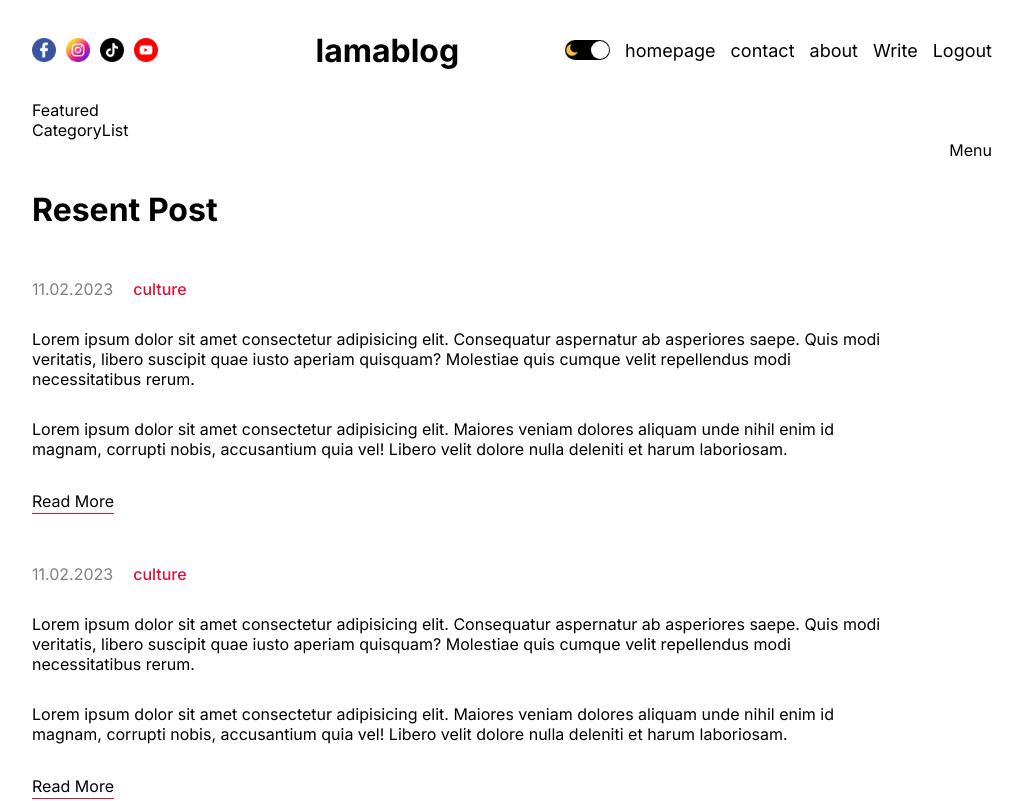
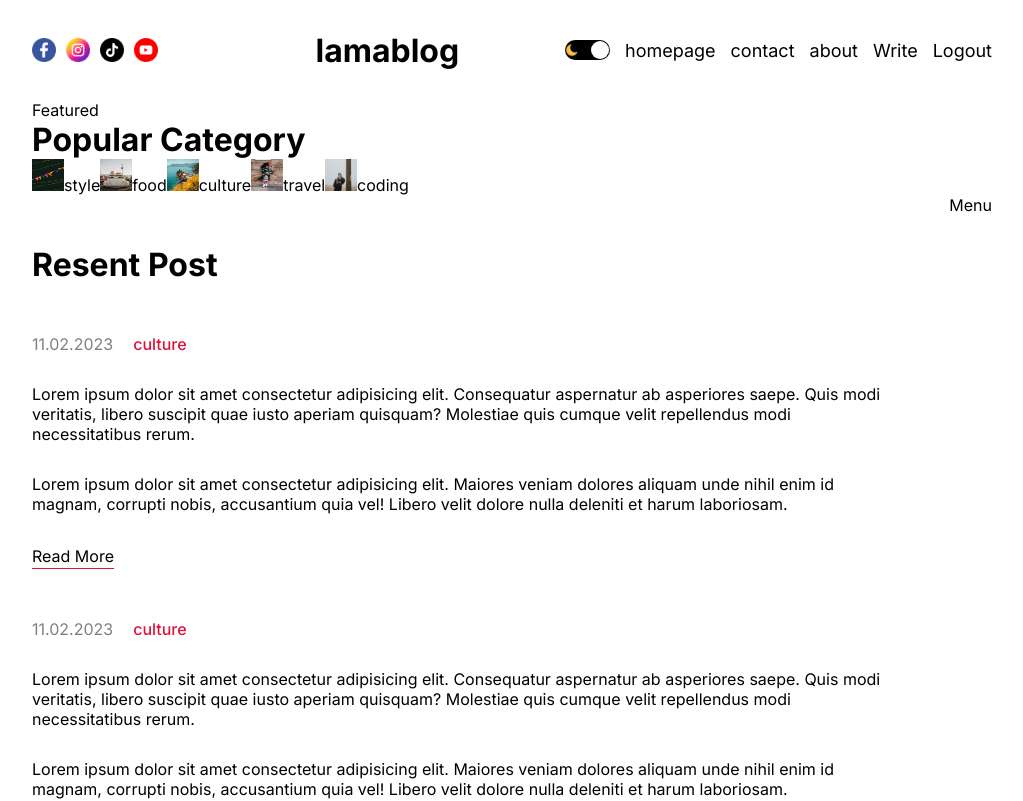
Before and after one commit to mehranehsoleimani66/Blog_app, a Next.js app: page / in a window 1280 px wide. Shown: the top 801 px of the page, without its empty margins (128-1151 px from the left). Built offline with nearby package versions, Linux system fonts and the light colour scheme.

Commit message:
expanded categorylist.jsx

```diff
--- a/src/components/categoryList/CategoryList.jsx
+++ b/src/components/categoryList/CategoryList.jsx
@@ -1,7 +1,81 @@
 import React from "react";
 import styles from "./CategoryList.module.css";
+import Link from "next/link";
+import Image from "next/image";
 const CategoryList = () => {
-  return <div className={styles.container}>CategoryList</div>;
+  return (
+    <div className={styles.container}>
+      <h1 className={styles.title}>Popular Category</h1>
+
+      <div className={styles.categories}>
+        <Link
+          href="/blog?cat=style"
+          className={`${styles.category} ${styles.style}`}
+        >
+          <Image
+            src="/style.png"
+            alt=""
+            width={32}
+            height={32}
+            className={styles.image}
+          />
+          style
+        </Link>
+        <Link
+          href="/blog?cat=food"
+          className={`${styles.category} ${styles.food}`}
+        >
+          <Image
+            src="/food.png"
+            alt=""
+            width={32}
+            height={32}
+            className={styles.image}
+          />
+          food
+        </Link>
+        <Link
+          href="/blog?cat=culture"
+          className={`${styles.category} ${styles.culture}`}
+        >
+          <Image
+            src="/culture.png"
+            alt=""
+            width={32}
+            height={32}
+            className={styles.image}
+          />
+          culture
+        </Link>
+        <Link
+          href="/blog?cat=travel"
+          className={`${styles.category} ${styles.travel}`}
+        >
+          <Image
+            src="/travel.png"
+            alt=""
+            width={32}
+            height={32}
+            className={styles.image}
+          />
+          travel
+        </Link>
+        <Link
+          href="/blog?cat=coding"
+          className={`${styles.category} ${styles.coding}`}
+        >
+          <Image
+            src="/coding.png"
+            alt=""
+            width={32}
+            height={32}
+            className={styles.image}
+          />
+          coding
+        </Link>
+      </div>
+    </div>
+  );
 };
 
 export default CategoryList;
```
